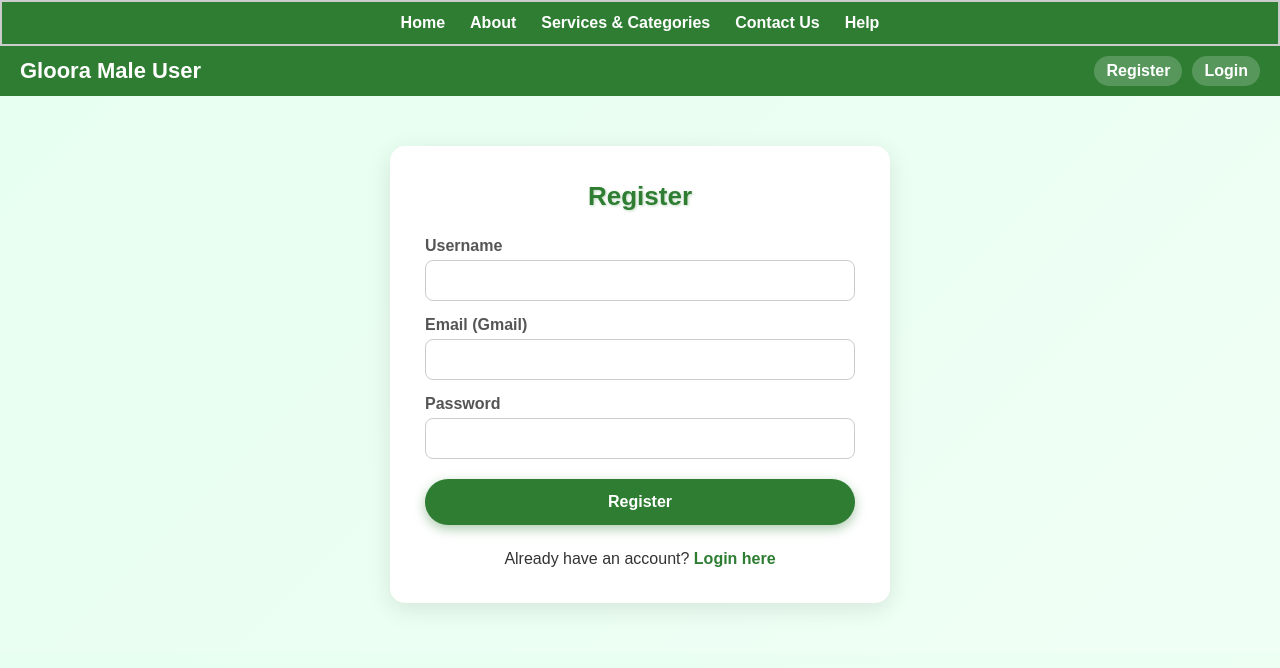
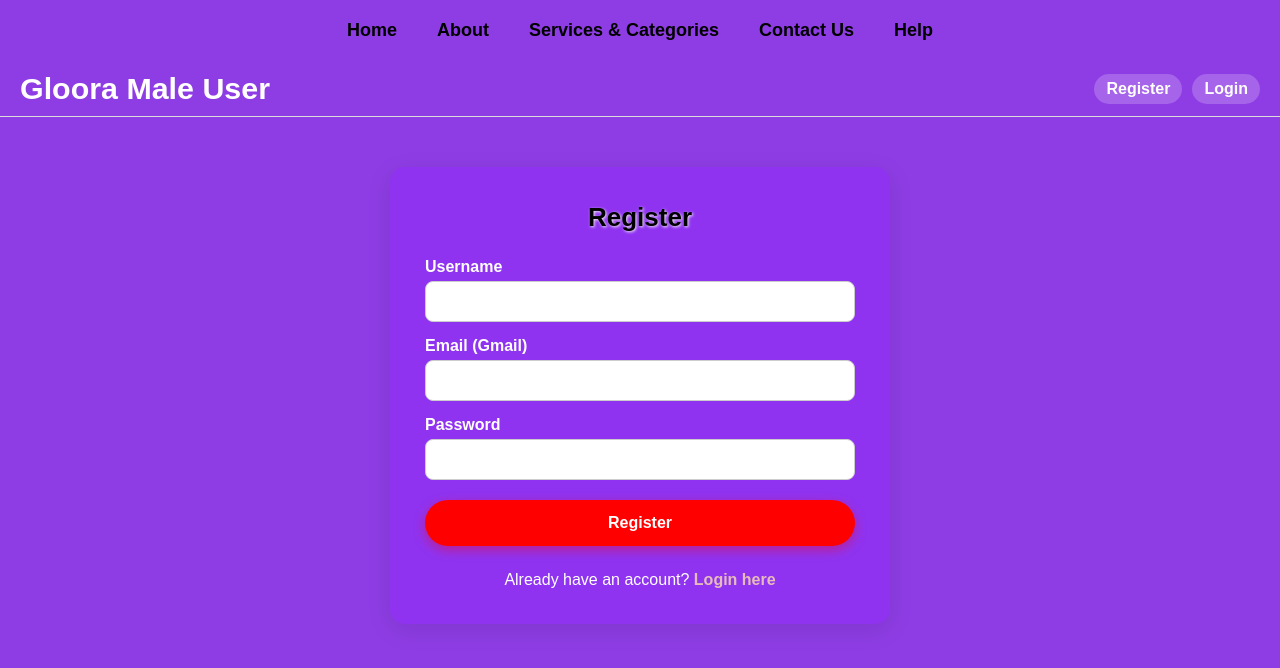
Before and after one commit to divesh012/my_app, a Flask app: page /male in a window 1280 px wide. Shown: the top 668 px of the page. Run offline with Flask 3, Linux system fonts and the light colour scheme.

Commit message:
Update male.css

```diff
--- a/static/css/male.css
+++ b/static/css/male.css
@@ -6,31 +6,32 @@
 }
 
 body {
-    font-family: 'Poppins', Arial, sans-serif;
-    background: linear-gradient(135deg, #e6fff0, #f0fff5); /* soft green gradient instead of pink */
-    color: #333;
+    font-family: Arial, sans-serif;
+    margin: 0;
+    padding: 0;
+    color: white;
+background-color: #8e3de4
 }
 
-/* Navbar */
+/* Navigation Bar Styling */
 .navbar {
     display: flex;
     justify-content: center;
-    background: #2e7d32; /* dark green */
-    padding: 12px 0;
-    gap: 25px;
-    border: 2px solid #ccc;
+    gap: 40px;
+    padding: 20px 0;
+    font-size: 18px;
+    font-weight: bold;
 }
 
 .navbar a {
-    color: white;
     text-decoration: none;
-    font-weight: 600;
-    transition: 0.3s;
+    color: black;
+    transition: color 0.3s;
 }
 
-.navbar a:hover, .navbar a.active {
-    color: #e6fff0; /* light green highlight */
-    /* text-shadow: 0px 0px 8px rgba(255,255,255,0.7); */
+.navbar a:hover {
+    color: #f3eff1;
+    font-weight: bold;
     text-decoration: underline;
 }
 
@@ -41,13 +42,14 @@ body {
     justify-content: space-between; /* left title, right user info */
     align-items: center;
     padding: 10px 20px; /* smaller height */
-    background: #2e7d32; /* dark green for male theme */
+    background-color: #8e3de4;
     color: white;
+    border-bottom: 1px solid #ddd;
     /* border-radius: 8px 8px 0 0; /* rounded top corners */
 }
 
 .header-top h1 {
-    font-size: 22px; /* smaller size */
+    font-size: 1.9rem; /* smaller size */
     font-weight: 700;
     margin: 0;
 }
@@ -124,7 +126,7 @@ main {
     max-width: 500px;
     margin: 50px auto;
     padding: 35px;
-    background: #fff;
+    background: #8f33f1;
     border-radius: 15px;
     box-shadow: 0 6px 25px rgba(0,0,0,0.1);
 }
@@ -133,9 +135,9 @@ main {
 h2 {
     text-align: center;
     margin-bottom: 25px;
-    color: #2e7d32; /* dark green */
+    color: black; /* dark green */
     font-size: 26px;
-    text-shadow: 1px 1px 3px rgba(46,125,50,0.3);
+    text-shadow: 1px 1px 3px rgb(240, 237, 237);
 }
 
 /* Labels & Inputs */
@@ -143,7 +145,7 @@ label {
     display: block;
     margin-top: 15px;
     font-weight: 600;
-    color: #555;
+    color: white;
 }
 
 input {
@@ -166,7 +168,7 @@ button {
     width: 100%;
     padding: 14px;
     margin-top: 20px;
-    background: #2e7d32; /* dark green */
+    background: red; /* dark red */
     color: white;
     border: none;
     border-radius: 50px;
@@ -174,12 +176,12 @@ button {
     font-size: 16px;
     cursor: pointer;
     transition: 0.3s;
-    box-shadow: 0 4px 12px rgba(46,125,50,0.4);
+    box-shadow: 0 4px 12px rgba(255,0,0,0.4);
 }
 
 button:hover {
-    background: #388e3c; /* hover green */
-    box-shadow: 0 6px 18px rgba(56,142,60,0.5);
+    background: #ff4d4d; /* hover red */
+    box-shadow: 0 6px 18px rgba(255,77,77,0.5);
 }
 
 /* Alerts */
@@ -212,14 +214,14 @@ button:hover {
 }
 
 .login-link a {
-    color: #2e7d32; /* green */
+    color: rgb(231, 187, 187); /* red */
     font-weight: 700;
     text-decoration: none;
     transition: 0.3s;
 }
 
 .login-link a:hover {
-    color: #388e3c;
+    color: white;
     text-decoration: underline;
 }
 
```
Also changed, not shown: other parts of static/css/male.css (+78 -0 lines).
